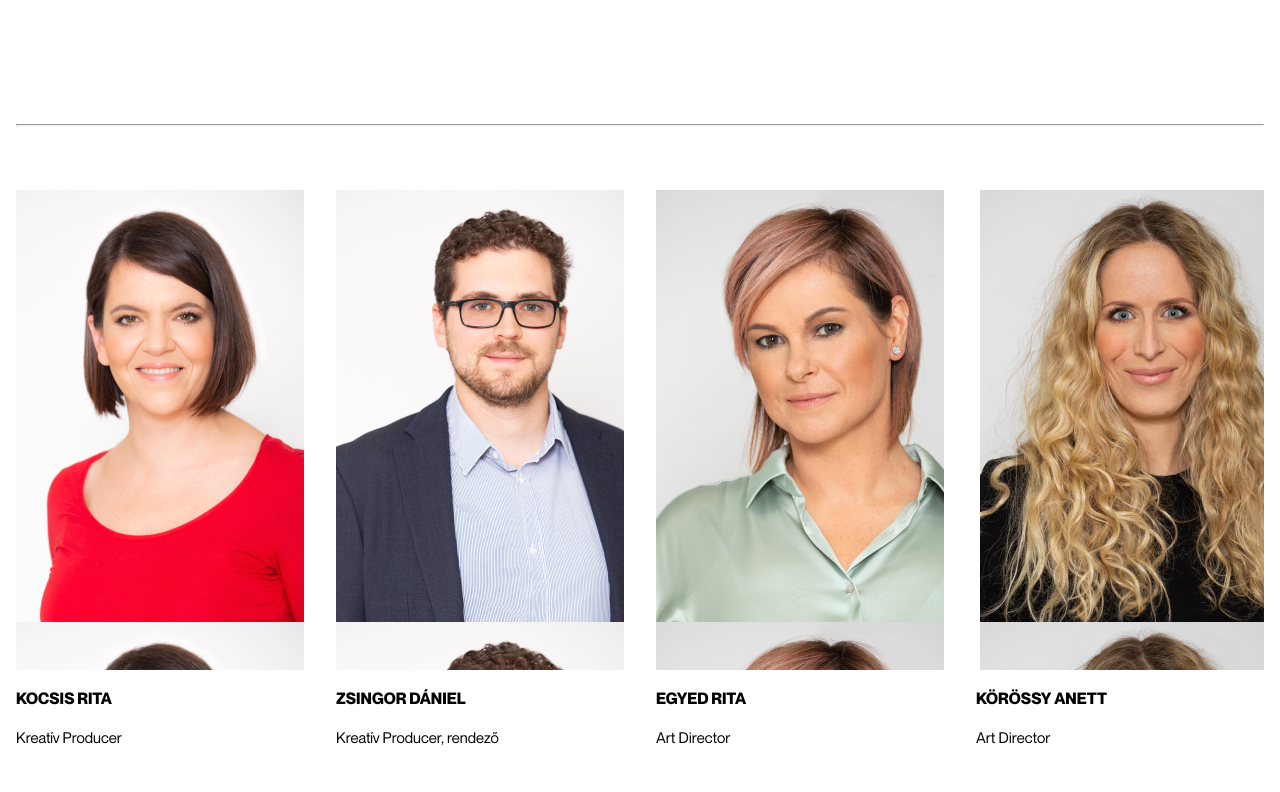
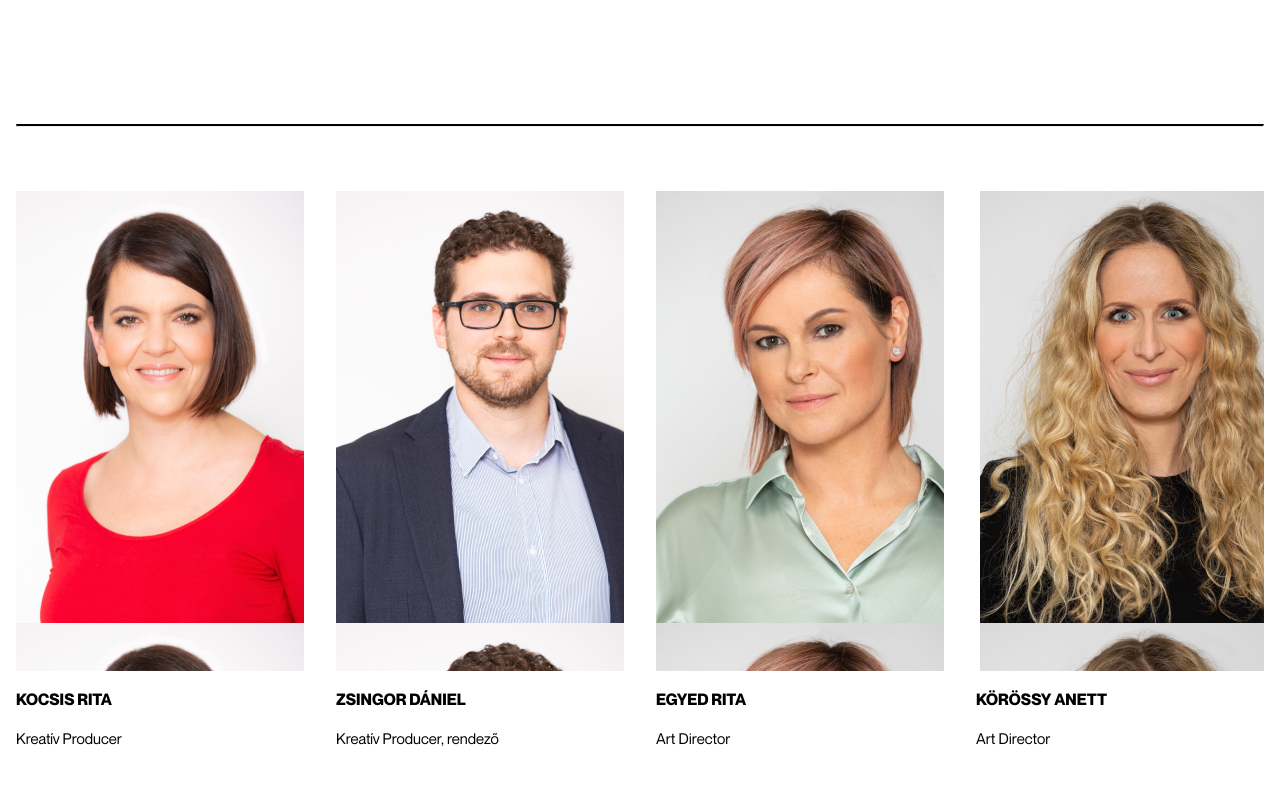
Before and after one commit to agocsbence/scriptedprod, a website: page src/csapat.html in a window 1280 px wide. Shown: the part 1583-2375 px from the top of the page. Drawn offline with nearby package versions, Linux system fonts and the light colour scheme; files that its build step writes are made by us from their sources; files whose address does not match are found by name.

Commit message:
update hr style in csapat.html

```diff
--- a/src/assets/scss/style.scss
+++ b/src/assets/scss/style.scss
@@ -777,6 +777,10 @@ main {
 }
 
 #team {
+    hr {
+        border-top: 2px solid $black;
+    }
+
     .team-member {
         .member-img {
             background: url('../img/Rectangle\ 19.png');
```
Also changed, not shown: dist/assets/css/style.css.
